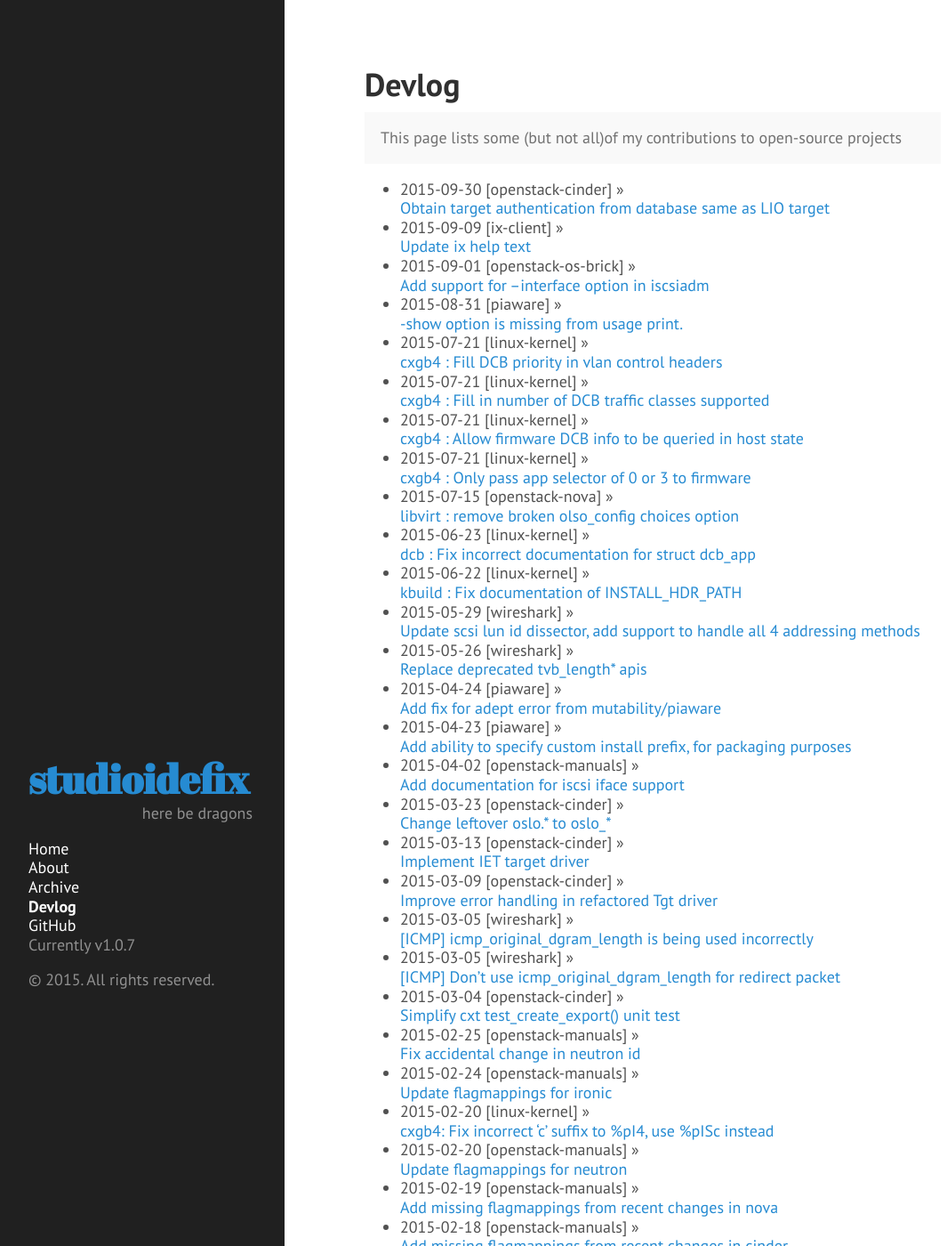
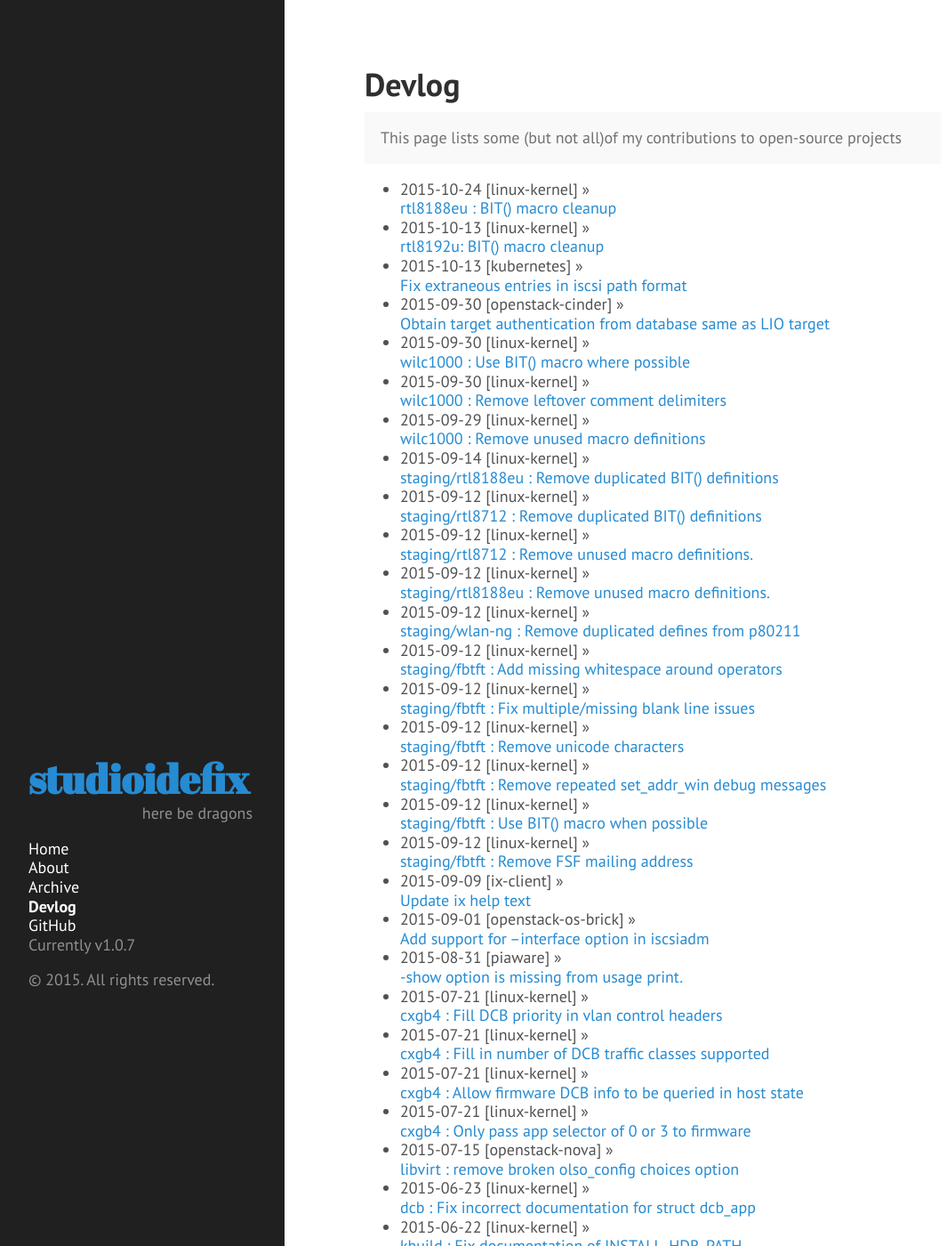
Before and after one commit to anish/anish.github.io, a Jekyll site: the page built from devlog.md, in a window 1280 px wide and 1400 px high. Shown: the whole window at 89% size, without its empty margins (4-1069 px from the left). Built offline with Jekyll 4.4.1, drawn with Linux system fonts in a browser that asks for light colours; Markdown is read by kramdown in place of the engine named in the settings.

Commit message:
Update devlog as of 11/6/2015

```diff
--- a/devlog.md
+++ b/devlog.md
@@ -10,7 +10,24 @@ git log --author=Anish --format="* %cd [wireshark] &raquo;<br> [%s](https://code
 <p class="message">
   This page lists some (but not all)of my contributions to open-source projects
 </p>
+* 2015-10-24 [linux-kernel] &raquo;<br> [rtl8188eu : BIT() macro cleanup](https://git.kernel.org/cgit/linux/kernel/git/torvalds/linux.git/commit/?id=9c68ed09fe11cdd45cd84f8dcf634c2ca4075a52)
+* 2015-10-13 [linux-kernel] &raquo;<br> [rtl8192u: BIT() macro cleanup](https://git.kernel.org/cgit/linux/kernel/git/torvalds/linux.git/commit/?id=56b3152e5e8b0501ff9ef100b772df8ecb3efd82)
+* 2015-10-13 [kubernetes] &raquo;<br> [Fix extraneous entries in iscsi path format](https://github.com/kubernetes/kubernetes/commit/6d9e9561e8d758c6520893a97cf6ce42404bb243)
 * 2015-09-30 [openstack-cinder] &raquo;<br> [Obtain target authentication from database same as LIO target](https://github.com/openstack/cinder/commit/f51f4d385296231052a54a8e0eecbe836f983dfb)
+* 2015-09-30 [linux-kernel] &raquo;<br> [wilc1000 : Use BIT() macro where possible](https://git.kernel.org/cgit/linux/kernel/git/torvalds/linux.git/commit/?id=ffda203c0cf3b5b4648ba24c7d1ca34b9dcd4a3e)
+* 2015-09-30 [linux-kernel] &raquo;<br> [wilc1000 : Remove leftover comment delimiters](https://git.kernel.org/cgit/linux/kernel/git/torvalds/linux.git/commit/?id=65ead4ecb2d22a78592263ecba3decbc9df548dd)
+* 2015-09-29 [linux-kernel] &raquo;<br> [wilc1000 : Remove unused macro definitions](https://git.kernel.org/cgit/linux/kernel/git/torvalds/linux.git/commit/?id=5cfe8c144524f7e1688b41c5dab46722be4a912b)
+* 2015-09-14 [linux-kernel] &raquo;<br> [staging/rtl8188eu : Remove duplicated BIT() definitions](https://git.kernel.org/cgit/linux/kernel/git/torvalds/linux.git/commit/?id=6dd19f19a5e2fb78681e5f33431200e2b5aec763)
+* 2015-09-12 [linux-kernel] &raquo;<br> [staging/rtl8712 : Remove duplicated BIT() definitions](https://git.kernel.org/cgit/linux/kernel/git/torvalds/linux.git/commit/?id=4c021dc0b8722365e9aee06d7a2213b5d93075c7)
+* 2015-09-12 [linux-kernel] &raquo;<br> [staging/rtl8712 : Remove unused macro definitions.](https://git.kernel.org/cgit/linux/kernel/git/torvalds/linux.git/commit/?id=27934f362a90039b8cd9e48721ace549fd2ae417)
+* 2015-09-12 [linux-kernel] &raquo;<br> [staging/rtl8188eu : Remove unused macro definitions.](https://git.kernel.org/cgit/linux/kernel/git/torvalds/linux.git/commit/?id=913336ae09a3aaf13b8ace21569ac7ad40ff50db)
+* 2015-09-12 [linux-kernel] &raquo;<br> [staging/wlan-ng : Remove duplicated defines from p80211](https://git.kernel.org/cgit/linux/kernel/git/torvalds/linux.git/commit/?id=242850f48a96ce0bf48e81fa20850792f27fd3ba)
+* 2015-09-12 [linux-kernel] &raquo;<br> [staging/fbtft : Add missing whitespace around operators](https://git.kernel.org/cgit/linux/kernel/git/torvalds/linux.git/commit/?id=94c0a5442708dbc4226f8aabcf9163caac179a92)
+* 2015-09-12 [linux-kernel] &raquo;<br> [staging/fbtft : Fix multiple/missing blank line issues](https://git.kernel.org/cgit/linux/kernel/git/torvalds/linux.git/commit/?id=1014c2ce082241db728e0528dd5f1bfb04fd0b06)
+* 2015-09-12 [linux-kernel] &raquo;<br> [staging/fbtft : Remove unicode characters](https://git.kernel.org/cgit/linux/kernel/git/torvalds/linux.git/commit/?id=c3eeca503db189422ee22bbad7ca52e1febbe276)
+* 2015-09-12 [linux-kernel] &raquo;<br> [staging/fbtft : Remove repeated set\_addr\_win debug messages](https://git.kernel.org/cgit/linux/kernel/git/torvalds/linux.git/commit/?id=e73221877a21352aa03437960b3874fee52f)
+* 2015-09-12 [linux-kernel] &raquo;<br> [staging/fbtft : Use BIT() macro when possible](https://git.kernel.org/cgit/linux/kernel/git/torvalds/linux.git/commit/?id=e6ea2028e04b2adea69b06ef6d5e2d73f82b713c)
+* 2015-09-12 [linux-kernel] &raquo;<br> [staging/fbtft : Remove FSF mailing address](https://git.kernel.org/cgit/linux/kernel/git/torvalds/linux.git/commit/?id=4a1a838362a0ddbb847855e2a6918c2efcb54de2)
 * 2015-09-09 [ix-client] &raquo;<br> [Update ix help text ](https://github.com/PedroSFreitas/ix-client/commit/22cb22c2dd81a67facc2007e43517ba82910a11a)
 * 2015-09-01 [openstack-os-brick] &raquo;<br> [Add support for --interface option in iscsiadm](https://github.com/openstack/os-brick/commit/15a55bd5d1e3ad274afafb43b96b8b88bb7d6ff8)
 * 2015-08-31 [piaware] &raquo;<br> [-show option is missing from usage print.](https://github.com/flightaware/piaware/commit/2fc394f3fc1bfdea0a9637a1136262560fad4167)
```
